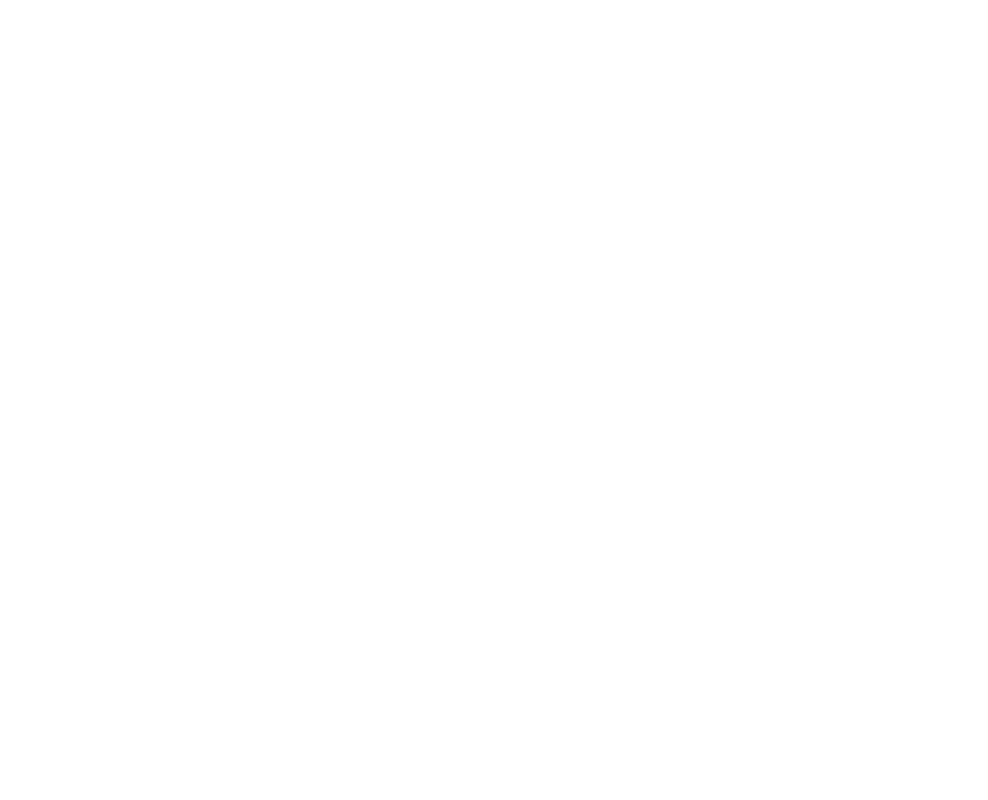
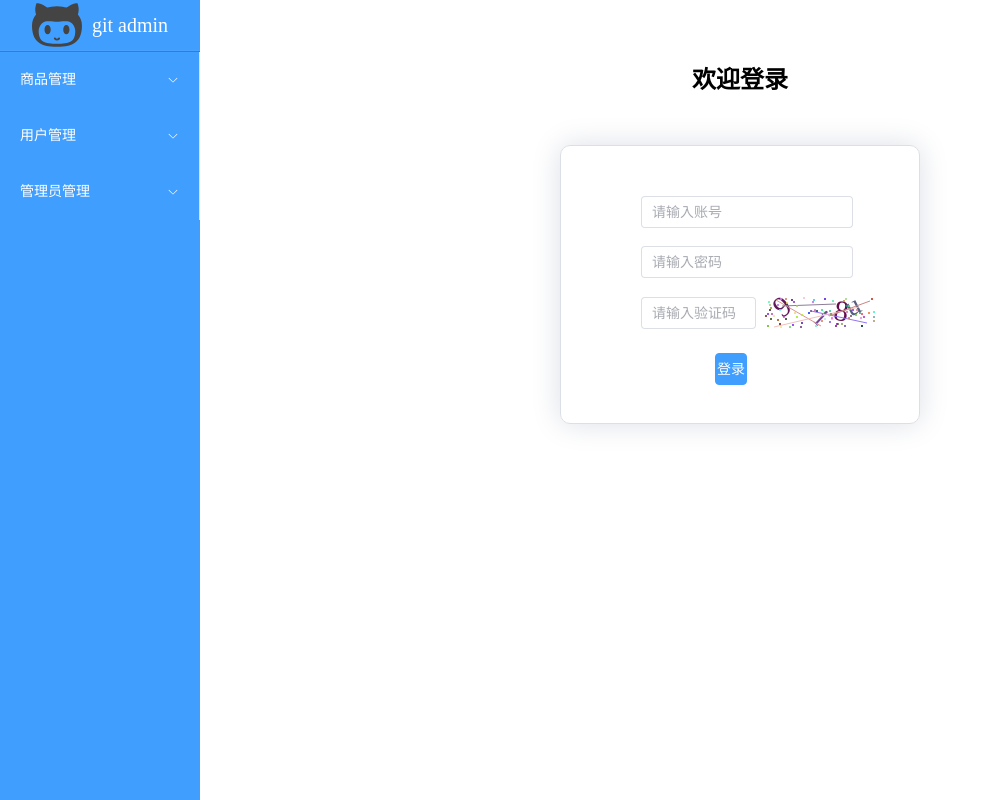
Before and after one commit to Tomori0Nao/comprehensiveProject, a Vue app in the folder vue3_schoolProject/: page /Admin/login in a window 1280 px wide. Before the commit this address had no page. Shown: the whole page, without its empty margins (0-988 px from the left). Built offline with nearby package versions, Linux system fonts and the light colour scheme.

Commit message:
admin_login

```diff
--- a/vue3_schoolProject/src/components/MallHeader.vue
+++ b/vue3_schoolProject/src/components/MallHeader.vue
@@ -49,6 +49,19 @@ import type { RouterLink } from 'vue-router';
 <script setup lang="ts">
 import { Search } from '@element-plus/icons-vue'
 import axios from 'axios'
+import { useRouter } from 'vue-router'
+const router = useRouter()
+router.beforeEach(async (to, from) => {
+  // console.log(window.localStorage.getItem('userAccount'))
+    // 如果不是 /login，判断是否有 token
+    if (!window.localStorage.getItem('userAccount')&&to.name !== 'Login') {
+      // 如果没有，则跳至登录页面
+      return { name: 'Login' }
+    } else {
+      // 否则继续执行
+    }
+  }
+)
 axios.defaults.withCredentials = true
 </script>
 
--- a/vue3_schoolProject/src/router/index.ts
+++ b/vue3_schoolProject/src/router/index.ts
@@ -8,14 +8,14 @@ const router = createRouter({
       name: 'home',
       component: () => import('../views/HomeView.vue')
     },
-    {
-      path: '/about',
-      name: 'about',
-      // route level code-splitting
-      // this generates a separate chunk (About.[hash].js) for this route
-      // which is lazy-loaded when the route is visited.
-      component: () => import('../views/AboutView.vue')
-    },
+    // {
+    //   path: '/about',
+    //   name: 'about',
+    //   // route level code-splitting
+    //   // this generates a separate chunk (About.[hash].js) for this route
+    //   // which is lazy-loaded when the route is visited.
+    //   component: () => import('../views/AboutView.vue')
+    // },
     {
       path: '/test',
       name: 'test',
@@ -106,6 +106,11 @@ const router = createRouter({
           name: 'EditGoods',
           component: () => import('../views/EditGoodsInfoView.vue')
         },
+        {
+          path: 'login',
+          name: 'adminLogin',
+          component: () => import('../views/AdminLogin.vue')
+        },
       ]
     }
   ]
--- a/vue3_schoolProject/src/views/AddGoodsInfoView.vue
+++ b/vue3_schoolProject/src/views/AddGoodsInfoView.vue
@@ -9,13 +9,11 @@
         class="goodForm"
       >
         <el-form-item required label="商品分类">
-          <el-select v-model="state.category" class="m-2" placeholder="Select">
-            <el-option
-              v-for="item in categoryList"
-              :key="item.categoryId"
-              :label="item.categoryName"
-              :value="item.categoryName"
-          /></el-select>
+          <el-input
+            style="width: 300px"
+            v-model="goodsInfo.goodsType"
+            placeholder="请输入商品分类"
+          ></el-input>
         </el-form-item>
         <el-form-item label="商品名称" prop="goodsName">
           <el-input
--- /dev/null
+++ b/vue3_schoolProject/src/views/AdminLogin.vue
@@ -0,0 +1,169 @@
+<template>
+    <div>
+      <div class="b1">
+        <h2>欢迎登录</h2>
+      </div>
+      <el-form :model="formLogin" :rules="rules" ref="ruleForm" label-width="0px" class="login-bok">
+        <el-col :span="16" style="margin-left: 60px; margin-top: 30px">
+          <el-form-item prop="account">
+            <el-input v-model="formLogin.account" placeholder="请输入账号">
+              <i slot="prepend" class="el-icon-s-custom"></i>
+            </el-input> </el-form-item
+        ></el-col>
+
+        <el-col :span="16" style="margin-left: 60px">
+          <el-form-item prop="password">
+            <el-input type="password" placeholder="请输入密码" v-model="formLogin.password">
+              <i slot="prepend" class="el-icon-lock"></i>
+            </el-input>
+          </el-form-item>
+        </el-col>
+        <el-col :span="16" style="margin-left: 60px">
+          <el-form-item prop="captcha">
+            <el-row :span="16">
+              <el-col :span="13">
+                <el-input
+                  v-model="formLogin.captcha"
+                  auto-complete="off"
+                  placeholder="请输入验证码"
+                  size=""
+                ></el-input>
+              </el-col>
+              <el-col :span="5">
+                <div class="login-code" @click="refreshCode">
+                  <!--验证码组件-->
+                  <s-identify :identifyCode="identifyCode"></s-identify>
+                </div>
+              </el-col>
+            </el-row>
+          </el-form-item>
+        </el-col>
+        <el-form-item>
+          <div class="login-btn-box">
+            <el-button
+              class="login-btn"
+              type="primary"
+              @click="toLogin"
+              style="margin-left: 10px; width: 35%"
+              >登录</el-button
+            >
+          </div>
+        </el-form-item>
+      </el-form>
+    </div>
+  </template>
+  <script>
+  import axios from 'axios'
+  import { useUserInfoStore } from '@/stores/userInfo'
+  import SIdentify from '../components/SIdentify.vue'
+  const store = useUserInfoStore()
+  /////////////////////////////////////////////////////////////
+  ///////////////////
+  //下面这行代码一定要加上，这样才能保证浏览器与服务器的会话是同一个会话sessionId才是固定不变的
+  axios.defaults.withCredentials = true
+  ////////////////////////////////////////////////////////////
+  export default {
+    name: 'Login',
+    components: { SIdentify },
+    data() {
+      return {
+        formLogin: {
+          account: '',
+          password: '',
+          captcha: ''
+        },
+        identifyCodes: '1234567890abcdefjhijklinopqrsduvwxyz', //随机串内容
+        identifyCode: '',
+        // 校验
+        rules: {
+          account: [{ required: true, message: '请输入用户名', trigger: 'blur' }],
+
+          password: [{ required: true, message: '请输入密码', trigger: 'blur' }],
+          captcha: [{ required: true, message: '请输入验证码', trigger: 'blur' }]
+        }
+      }
+    },
+    mounted() {
+      // 初始化验证码
+      this.identifyCode = ''
+      this.makeCode(this.identifyCodes, 4)
+    },
+    methods: {
+      toLogin() {
+        if (this.formLogin.account == '' || this.formLogin.password == '') {
+          this.$message.error('请填写账号和密码')
+        } else if (this.formLogin.captcha == '') {
+          this.$message.error('请填写验证码')
+        } else if (this.formLogin.captcha.toLowerCase() != this.identifyCode.toLowerCase()) {
+          console.log(this.formLogin.captcha)
+          console.log(this.identifyCode.toLowerCase())
+          this.$message.error('请填写正确验证码')
+          this.refreshCode()
+        } //账号密码不空，且验证码输入正确
+        else {
+          const path = 'http://localhost:8080'
+          axios({
+            method: 'POST',
+            url: path + '/checkLogin',
+            params: {
+              account: this.formLogin.account,
+              password: this.formLogin.password
+            }
+          })
+            .then((response) => {
+              const respData = response.data
+              if (respData.data == 0) {
+                store.userAccount = this.formLogin.account
+                window.localStorage.setItem('adminAccount', this.formLogin.account)
+                this.$message(respData.msg)
+                window.sessionStorage.setItem('notLogin', JSON.stringify(response.data))
+                this.$router.push('/test')
+              } else {
+                this.$message.error(respData.msg)
+              }
+            })
+            .catch((error) => {
+              console.log(error)
+            })
+        }
+      },
+      refreshCode() {
+        this.identifyCode = ''
+        this.makeCode(this.identifyCodes, 4)
+      },
+      makeCode(o, l) {
+        for (let i = 0; i < l; i++) {
+          this.identifyCode += this.identifyCodes[this.randomNum(0, this.identifyCodes.length)]
+        }
+      },
+      randomNum(min, max) {
+        return Math.floor(Math.random() * (max - min) + min)
+      },
+
+      submitForm() {
+        sessionStorage.setItem('isLogin', true)
+      }
+    }
+  }
+  </script>
+
+  <style>
+  .b1 {
+    margin-top: 50px;
+    text-align: center;
+  }
+
+  .login-bok {
+    width: 30%;
+    margin: 50px auto;
+    border: 1px solid #dcdfe6;
+    padding: 20px;
+    border-radius: 10px;
+    box-shadow: 0 0 30px #dcdfe6;
+  }
+
+  .login-bok .login-btn-box {
+    margin: auto;
+    /* background-color: pink; */
+  }
+  </style>
--- a/vue3_schoolProject/src/views/AdminViewTest.vue
+++ b/vue3_schoolProject/src/views/AdminViewTest.vue
@@ -1,6 +1,6 @@
 <template>
   <div class="layout">
-    <el-container v-if="state.showMenu" class="container">
+    <el-container v-if="true" class="container">
       <el-aside class="aside">
         <div class="head">
           <div>
@@ -14,8 +14,6 @@
           text-color="#fff"
           active-text-color="#c6e2ff"
           :router="true"
-          :default-openeds="state.defaultOpen"
-          :default-active="state.currentPath"
         >
           <el-sub-menu index="1">
             <template #title>
@@ -58,18 +56,23 @@
 <script setup lang="ts">
 import { reactive } from 'vue'
 import axios from 'axios'
+import { useRouter } from 'vue-router'
 
 axios.defaults.withCredentials = true
 
-// import { useRouter } from 'vue-router'
 
-// const noMenu = ['/login']
-// const router = useRouter()
-const state = reactive({
-  showMenu: true,
-  defaultOpen: ['1', '2', '3', '4'],
-  currentPath: '/'
-})
+const router = useRouter()
+router.beforeEach(async (to, from) => {
+  console.log(window.localStorage.getItem('userAccount'))
+    // 如果不是 /login，判断是否有 token
+    if (!window.localStorage.getItem('adminAccount')&&to.name !== 'Login') {
+      // 如果没有，则跳至登录页面
+      return { name: 'Login' }
+    } else {
+      // 否则继续执行
+    }
+  }
+)
 </script>
 
 <style scoped>
--- a/vue3_schoolProject/src/views/EditGoodsInfoView.vue
+++ b/vue3_schoolProject/src/views/EditGoodsInfoView.vue
@@ -9,13 +9,18 @@
         class="goodForm"
       >
         <el-form-item required label="商品分类">
-          <el-select v-model="state.category" class="m-2" placeholder="Select">
+          <el-input
+            style="width: 300px"
+            v-model="goodsInfo.goodsType"
+            placeholder="请输入商品分类"
+          ></el-input>
+          <!-- <el-select v-model="state.category" class="m-2" placeholder="Select">
             <el-option
               v-for="item in categoryList"
               :key="item.categoryId"
               :label="item.categoryName"
               :value="item.categoryName"
-          /></el-select>
+          /></el-select> -->
         </el-form-item>
         <el-form-item label="商品名称" prop="goodsName">
           <el-input
--- a/vue3_schoolProject/src/views/GoodsInfoView.vue
+++ b/vue3_schoolProject/src/views/GoodsInfoView.vue
@@ -196,8 +196,16 @@ axios({
   .then((response) => {
     const imagesURLPrefix = 'http://localhost:8080/static/images/'
     const respData = response.data
-    var goods: GoodsInfo = respData.data
-    goodsInfo.value = goods
+    var goods = respData.data
+    goodsInfo.value.goodsNo = goods.goodsNo
+    goodsInfo.value.goodsPrice = goods.goodsPrice
+    goodsInfo.value.goodsName = goods.goodsName
+    goodsInfo.value.goodsProducingArea = goods.goodsOrigin
+    goodsInfo.value.storeName = goods.storeName
+    goodsInfo.value.goodsNumber = goods.goodsNum
+    goodsInfo.value.goodsWeight = goods.goodsWeight
+    goodsInfo.value.goodsBrand = goods.goodsBrand
+
     goodsInfo.value.goodsImageName = imagesURLPrefix + goods.goodsImageName + '.png'
     console.log(goods)
   })
--- a/vue3_schoolProject/src/views/LogOutView.vue
+++ b/vue3_schoolProject/src/views/LogOutView.vue
@@ -2,9 +2,10 @@
 import type { RouterLink } from 'vue-router';
 
 <template>
-    <span>LogOutView</span>
+    <span></span>
 
 </template>
 
 <script setup lang="ts">
+window.localStorage.removeItem('userAccount')
 </script>
--- a/vue3_schoolProject/src/views/Login.vue
+++ b/vue3_schoolProject/src/views/Login.vue
@@ -121,6 +121,7 @@ export default {
             const respData = response.data
             if (respData.data == 0) {
               store.userAccount = this.formLogin.account
+              window.localStorage.setItem('userAccount', this.formLogin.account)
               this.$message(respData.msg)
               window.sessionStorage.setItem('notLogin', JSON.stringify(response.data))
               this.$router.push('/test')
```
Also changed, not shown: 2 other files (tests, documents, lock files or other folders).
